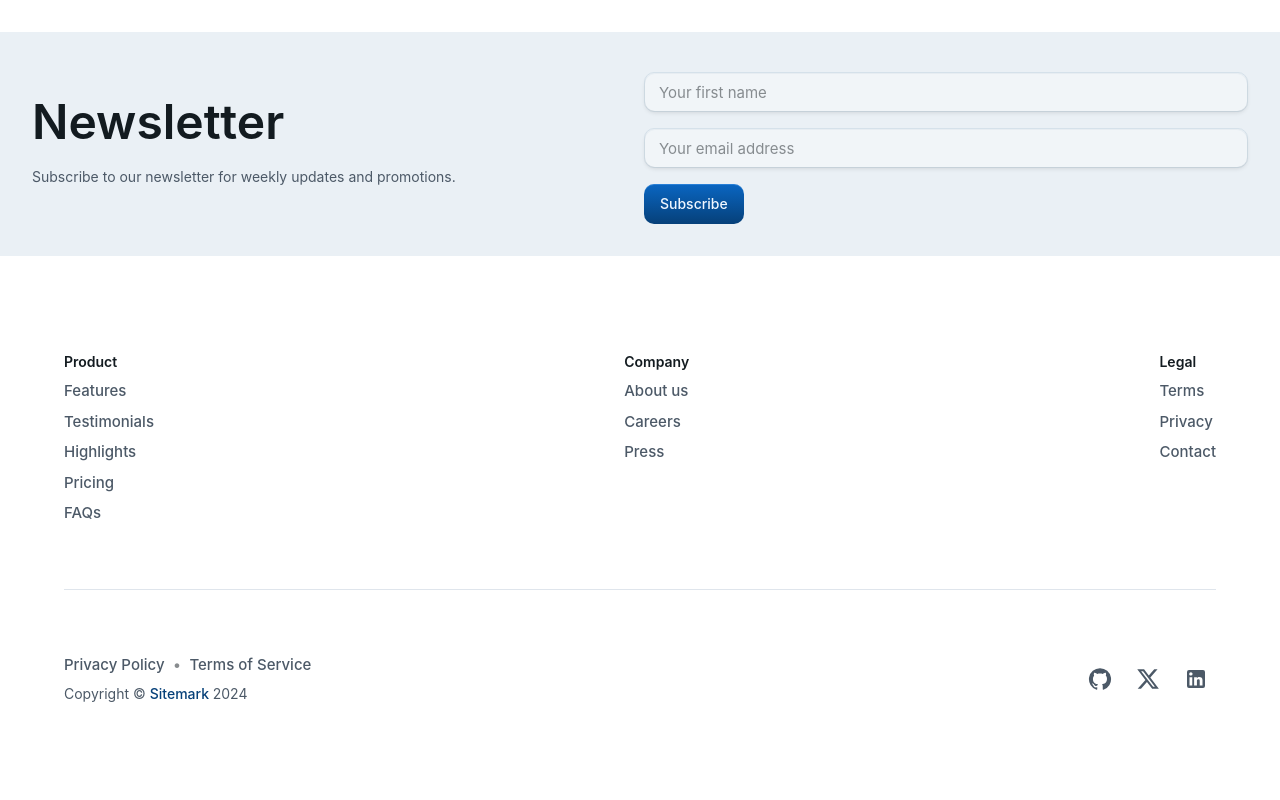
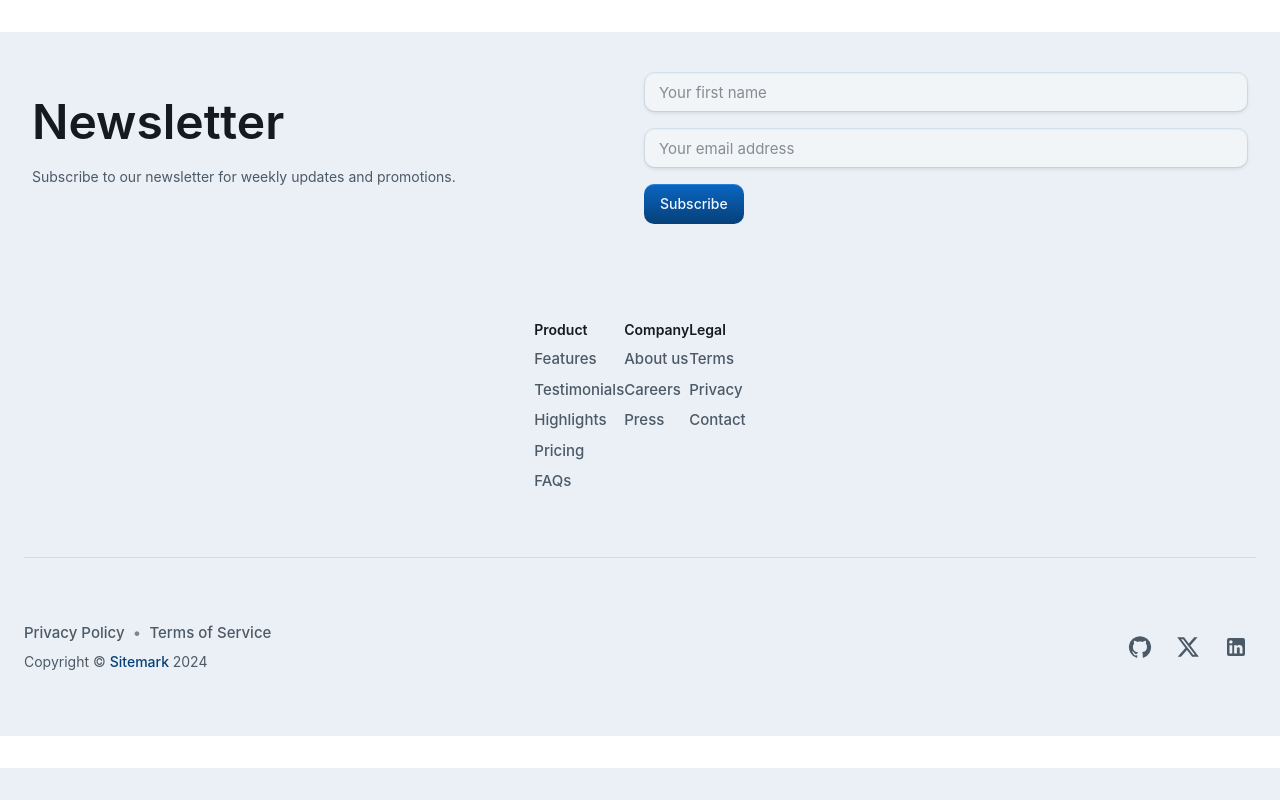
Before and after one commit to vladyslavdrybas/project-githubonepage-front, a Next.js app in the folder app/: page /RootLayout in a window 1280 px wide. Shown: the top 800 px of the page. Built offline with nearby package versions, Linux system fonts and the light colour scheme.

Commit message:
update newsletter

```diff
--- a/app/src/components/Footer.tsx
+++ b/app/src/components/Footer.tsx
@@ -51,6 +51,10 @@ export default function Footer() {
           gap: { xs: 4, sm: 8 },
           py: { xs: 5, sm: 8 },
           textAlign: { sm: 'center', md: 'left' },
+          backgroundColor: "background.paper",
+          minWidth: "100%",
+          maxWidth: "100%",
+          mx: 0,
         }}
       >
 
@@ -59,7 +63,7 @@ export default function Footer() {
             display: 'flex',
             flexDirection: { xs: 'column', sm: 'row' },
             width: '100%',
-            justifyContent: 'space-between',
+            justifyContent: 'center',
           }}
         >
 
--- a/app/src/components/Newslatter.tsx
+++ b/app/src/components/Newslatter.tsx
@@ -1,5 +1,5 @@
 import React from "react";
-import {alpha, Typography} from "@mui/material";
+import { Typography} from "@mui/material";
 import TextField from "@mui/material/TextField";
 import Button from "@mui/material/Button";
 import Grid from "@mui/material/Grid";
@@ -10,7 +10,7 @@ const Newslatter: React.FunctionComponent = () => {
       container
       spacing={ 1 }
       sx={{
-        my: { xs: 2, sm: 4 },
+        mt: { xs: 2, sm: 4 },
         p: { xs: 2, sm: 4 },
         backgroundColor: "background.paper",
       }}
```
